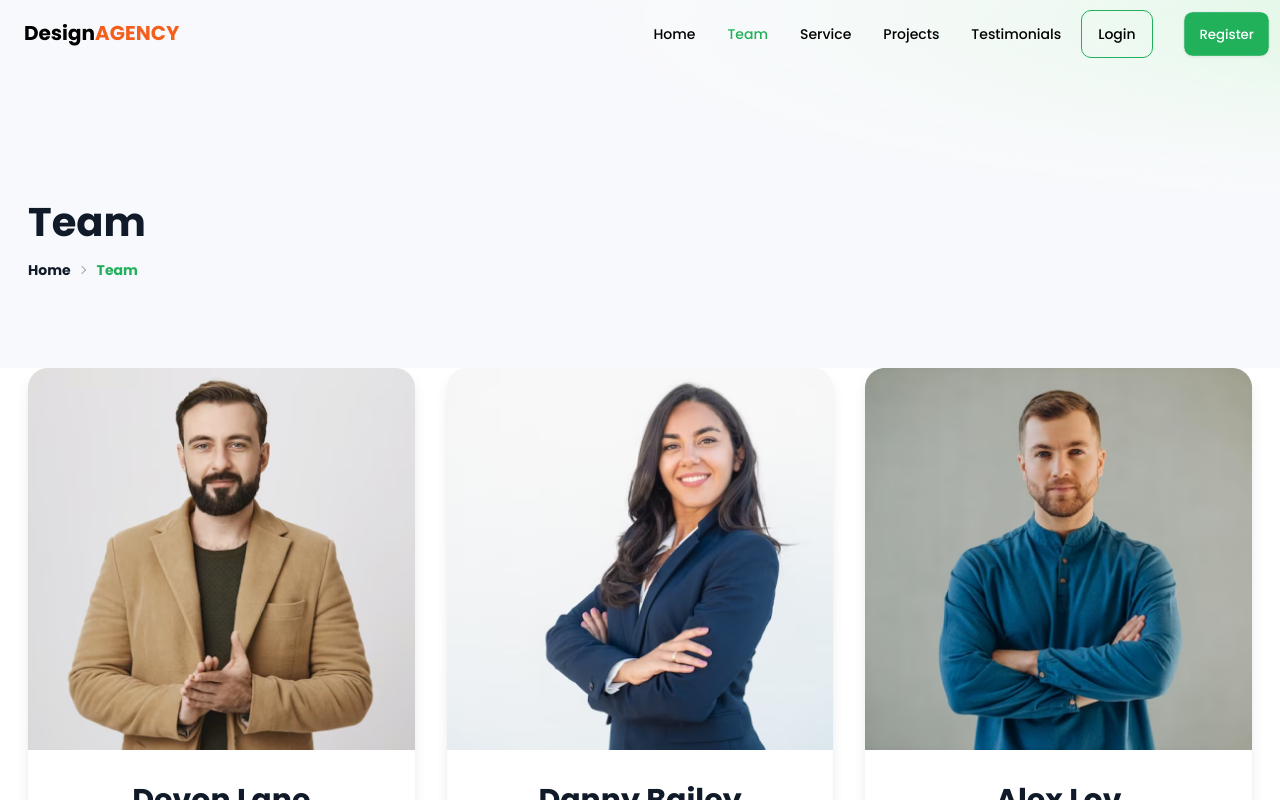
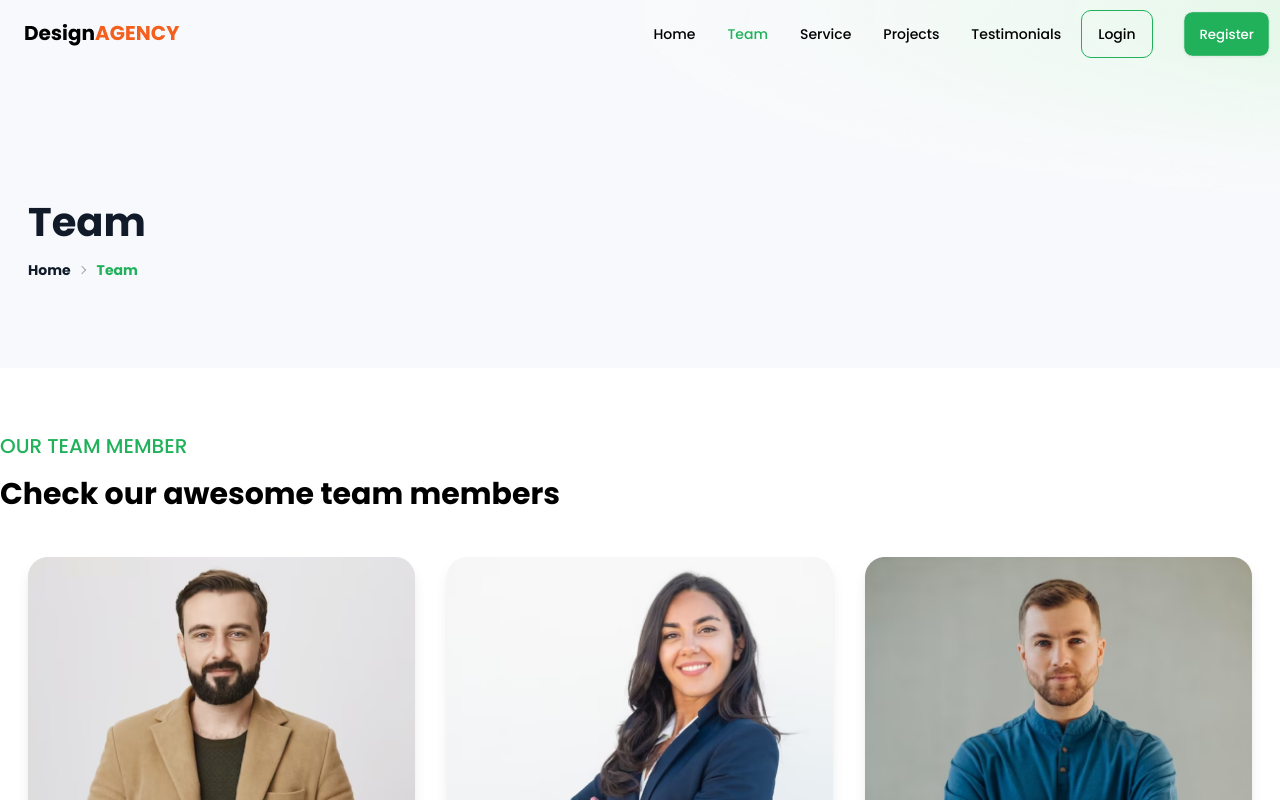
Before and after one commit to RashedAkash/design-agency, a Next.js app: page /team in a window 1280 px wide. Shown: the top 800 px of the page. Built offline with nearby package versions, Linux system fonts and the light colour scheme.

Commit message:
team section title added

```diff
--- a/src/app/team/page.js
+++ b/src/app/team/page.js
@@ -6,7 +6,9 @@ const page = () => {
   return (
     <div>
       <PageTitle img="/teambg.png" title="Team" page="Team" />
-      <Team />
+      <div className='py-16'>
+        <Team />
+      </div>
     </div>
   );
 };
--- a/src/components/Team/Team.jsx
+++ b/src/components/Team/Team.jsx
@@ -1,13 +1,22 @@
 import { teamData } from "../../../public/TeamData";
+import SectionTitle from "../SectionTitle";
 import TeamCard from "./TeamCard";
 
 
 const Team = () => {
   return (
-    <div className=" grid grid-cols-1 md:grid-cols-2 lg:grid-cols-3 gap-8 px-7">
-      {
-teamData?.map(t=> <TeamCard key={t.name} t={t} />)
-      }
+    <div>
+      <div>
+        <SectionTitle
+          text="Check our awesome team members"
+          title="Our Team Member"
+        />
+      </div>
+      <div className=" grid grid-cols-1 md:grid-cols-2 lg:grid-cols-3 gap-8 px-7">
+        {teamData?.map((t) => (
+          <TeamCard key={t.name} t={t} />
+        ))}
+      </div>
     </div>
   );
 };
```
